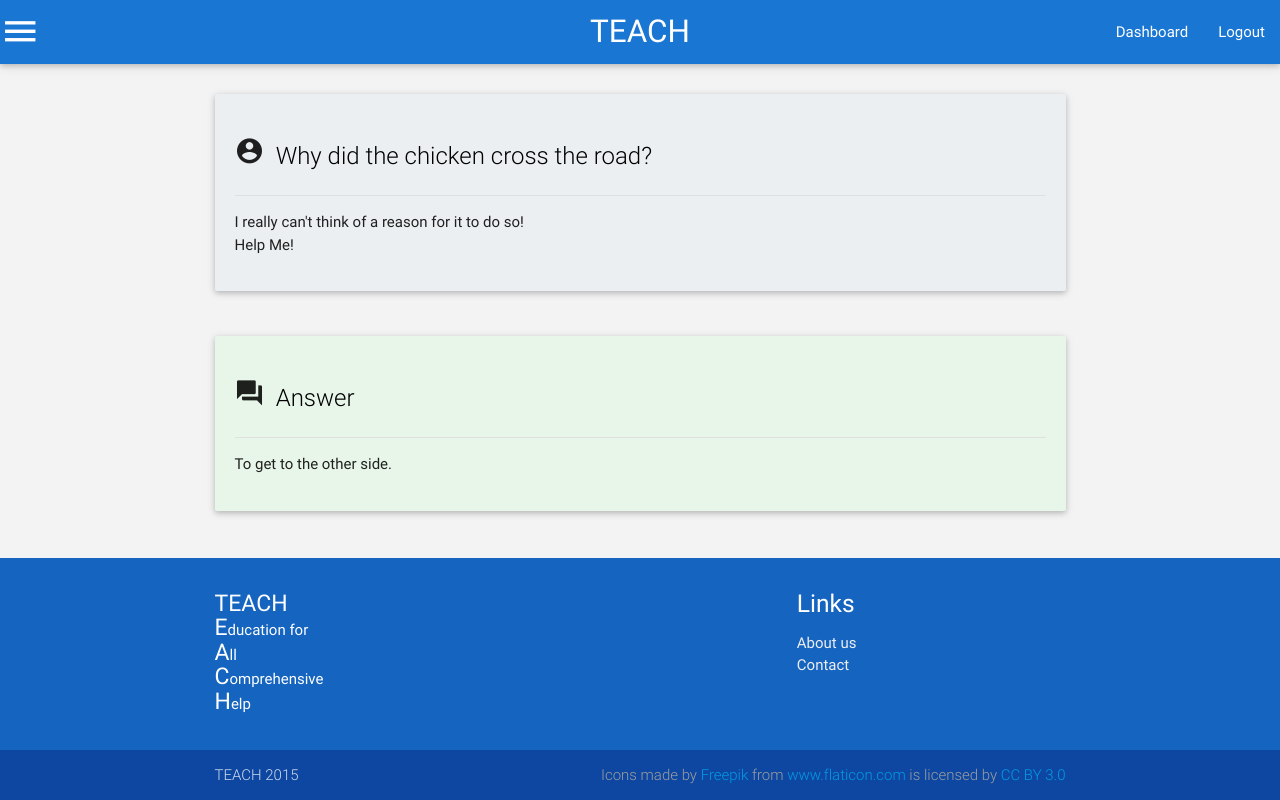
After one commit to yichenshen/TEACH, a PHP site: page /pages/question/show.php?id=1 in a window 1280 px wide. The commit adds this page. Run offline with PHP 8.4, Linux system fonts and the light colour scheme.

Commit message:
Add question display
Signed-off-by: Shen Yichen <2007.yichen@gmail.com>

```diff
--- a/source/layouts/account/dashboard.layout.php
+++ b/source/layouts/account/dashboard.layout.php
@@ -25,7 +25,7 @@
 	<div class="collection with-header">
 	    <div class="collection-header"><h4>Questions</h4></div>
 	    <?php foreach ($questions as $id => $question): ?>
-		    <a href="" class="collection-item">
+		    <a href="/pages/question/show.php?id=<?php echo $id; ?>" class="collection-item">
 			    <div>
 			    	<?php echo $question["title"]; ?>
 			    </div>
--- /dev/null
+++ b/source/layouts/question/show.layout.php
@@ -0,0 +1,40 @@
+<div class="container">
+<br />
+	<div class="card  blue-grey lighten-5">
+		<div class="card-content">
+		    <div class="section">
+			    <span class="hide-on-small-only">
+			    	<i class="mdi-action-account-circle small"></i>
+			    	&nbsp;
+			    </span>
+			    <span class="card-title black-text"><?php echo $question["title"]; ?></span>
+		    </div>
+
+			<div class="divider"></div>
+
+			<div class="section">
+			  <?php echo nl2br($question["content"]); ?>
+			</div>
+		</div>
+	</div>
+
+	<?php if ($answered): ?>
+		<br />
+
+		<div class="card green lighten-5">
+			<div class="card-content">
+				<div class="section">
+					<span class="hide-on-small-only">
+			    	<i class="mdi-action-question-answer small"></i>
+			    	&nbsp;
+				    </span>
+				    <span class="card-title black-text">Answer</span>
+				</div>
+
+				<div class="divider"></div>
+
+				<div class="section"><?php echo nl2br($question["answer"]); ?></div>
+			</div>
+		</div>
+	<?php endif; ?>
+</div>
--- a/source/models/question.model.php
+++ b/source/models/question.model.php
@@ -1,11 +1,20 @@
 <?php
 	class Question
 	{
-		static $questions = array(1 => array("title" => "Why did the chicken cross the road?",
-  											 "status" => "answered"),
-  					 			  2 => array("title" => "What is 1+1?",
-  					 						 "status" => "modified"),
-  					 			  3 => array("title" => "Can I ask a question?",
+		//Dummy data
+		static $questions = array(1 => array("id" => 1,
+											 "title" => "Why did the chicken cross the road?",
+											 "content" => "I really can't think of a reason for it to do so!\nHelp Me!",
+  											 "status" => "answered",
+  											 "answer" => "To get to the other side."),
+  					 			  2 => array("id" => 2,
+  					 			  			 "title" => "What is 1+1?",
+  					 			  			 "content" => "Is it equals to the question ID of this question?",
+  					 						 "status" => "modified",
+  					 						 "answer" => "Very smart observation. \n\n Now stop wasting your money."),
+  					 			  3 => array("id" => 3,
+  					 			  			 "title" => "Can I ask a question?",
+  					 			  			 "content" => "It's a really interesting question!\n\nI really want to ask it!",
   					 			  			 "status" => "open"));
 
 		public static function getActiveQuestions() {
@@ -13,5 +22,13 @@
 				return $val["status"] == "answered" || $val["status"] == "modified";
 			});
 		}
+
+		public static function getQuestion($ID){
+			return self::$questions[$ID];
+		}
+
+		public static function answered($status){
+			return $status == "answered" || $status == "modified" || $status == "read";
+		}
 	}
 ?>
--- a/source/pages/account/dashboard.php
+++ b/source/pages/account/dashboard.php
@@ -1,5 +1,5 @@
 <?php
-  $pageTitle = "Dashboard";
+  $pageTitle = "Dashboard - TEACH";
   $loggedInUser = "User";
 
   $balance = 200;
--- a/source/pages/account/login.php
+++ b/source/pages/account/login.php
@@ -1,5 +1,5 @@
 <?php
-  $pageTitle = "TEACH: Login";
+  $pageTitle = "Login - TEACH";
   $mainContent = $_SERVER['DOCUMENT_ROOT']."/layouts/account/login.layout.php";
   include($_SERVER['DOCUMENT_ROOT']."/layouts/main.layout.php");
 ?>
--- /dev/null
+++ b/source/pages/question/show.php
@@ -0,0 +1,15 @@
+<?php
+	$qID = $_GET["id"];
+
+	include($_SERVER['DOCUMENT_ROOT']."/models/question.model.php");
+
+	$question = Question::getQuestion($qID);
+
+	$pageTitle = $question["title"]." - TEACH";
+	$loggedInUser = "User";
+
+	$answered = Question::answered($question["status"]);
+
+	$mainContent = $_SERVER['DOCUMENT_ROOT']."/layouts/question/show.layout.php";
+  	include($_SERVER['DOCUMENT_ROOT']."/layouts/main.layout.php");
+?>
```
